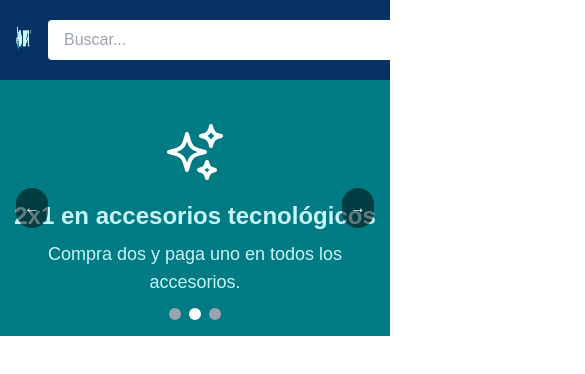
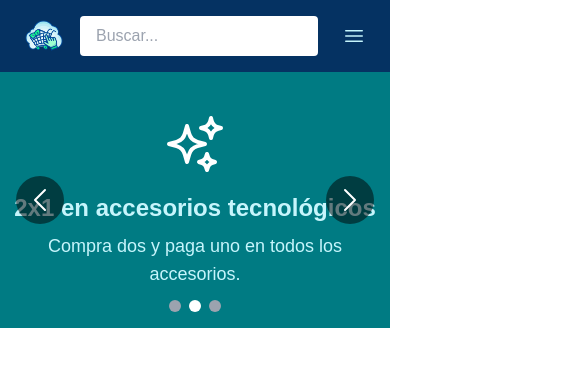
Before and after one commit to LeandroLicata/lean-market, a Next.js app: page / in a window 390 px wide. Shown: the top 374 px of the page, 585 px wide, since content can reach past the window. Built offline with nearby package versions, Linux system fonts and the light colour scheme.

Commit message:
navbar responsive

```diff
--- a/src/app/home/components/PromoSlider.tsx
+++ b/src/app/home/components/PromoSlider.tsx
@@ -5,6 +5,8 @@ import {
   ShoppingCartIcon,
   TruckIcon,
   SparklesIcon,
+  ChevronLeftIcon,
+  ChevronRightIcon,
 } from "@heroicons/react/24/outline";
 
 const PromoSlider = () => {
@@ -13,19 +15,19 @@ const PromoSlider = () => {
       title: "¡Descuento del 50% en Electrónica!",
       description: "Aprovecha nuestras ofertas exclusivas por tiempo limitado.",
       bgColor: "bg-promo-1",
-      icon: <ShoppingCartIcon  />, // Ícono para este slide
+      icon: <ShoppingCartIcon />,
     },
     {
       title: "2x1 en accesorios tecnológicos",
       description: "Compra dos y paga uno en todos los accesorios.",
       bgColor: "bg-promo-2",
-      icon: <SparklesIcon  />, // Ícono para este slide
+      icon: <SparklesIcon />,
     },
     {
       title: "Envío gratis en todas tus compras",
       description: "Solo válido hasta el domingo. ¡No te lo pierdas!",
       bgColor: "bg-promo-3",
-      icon: <TruckIcon  />, // Ícono para este slide
+      icon: <TruckIcon />,
     },
   ];
 
@@ -62,7 +64,9 @@ const PromoSlider = () => {
             className={`flex-shrink-0 w-full h-64 flex items-center justify-center ${slide.bgColor}`}
           >
             <div className="text-center text-primary">
-              <div className="mb-4 w-16 h-16 mx-auto text-white">{slide.icon}</div>
+              <div className="mb-4 w-16 h-16 mx-auto text-white">
+                {slide.icon}
+              </div>
               <h2 className="text-2xl md:text-4xl font-bold">{slide.title}</h2>
               <p className="mt-2 text-lg">{slide.description}</p>
             </div>
@@ -74,13 +78,13 @@ const PromoSlider = () => {
         onClick={prevSlide}
         className="absolute top-1/2 left-4 transform -translate-y-1/2 bg-black bg-opacity-50 text-white p-2 rounded-full hover:bg-opacity-75"
       >
-        &#8592;
+        <ChevronLeftIcon className="w-8 h-8" />
       </button>
       <button
         onClick={nextSlide}
         className="absolute top-1/2 right-4 transform -translate-y-1/2 bg-black bg-opacity-50 text-white p-2 rounded-full hover:bg-opacity-75"
       >
-        &#8594;
+        <ChevronRightIcon className="w-8 h-8" />
       </button>
 
       <div className="absolute bottom-4 left-1/2 transform -translate-x-1/2 flex space-x-2">
--- a/src/components/Navbar.tsx
+++ b/src/components/Navbar.tsx
@@ -1,6 +1,12 @@
+"use client";
+
+import { useState } from "react";
 import Link from "next/link";
+import { Bars3Icon, XMarkIcon } from "@heroicons/react/24/outline";
 
 export default function Navbar() {
+  const [isMenuOpen, setIsMenuOpen] = useState(false);
+
   const links = [
     { href: "/products", label: "Productos" },
     { href: "/cart", label: "Carrito" },
@@ -13,27 +19,59 @@ export default function Navbar() {
         <div className="flex items-center space-x-2">
           <img
             src="/images/lean-market-mini.png"
-            alt="Logo"
-            className="h-10 mr-4"
+            alt="Logo grande"
+            className="hidden md:block h-10 mr-4"
+          />
+
+          <img
+            src="/images/logo.png"
+            alt="Logo pequeño"
+            className="block md:hidden h-8 mr-4"
           />
         </div>
 
-        <div className="flex-1 mx-4">
+        <div className="flex flex-1 mx-4">
           <input
             type="search"
             placeholder="Buscar..."
-            className="w-[600px] px-4 py-2 rounded bg-white text-gray-700 placeholder-gray-400 focus:outline-none focus:ring-2 focus:ring-blue-500"
+            className="w-full max-w-lg px-4 py-2 rounded bg-white text-gray-700 placeholder-gray-400 focus:outline-none focus:ring-2 focus:ring-blue-500"
           />
         </div>
 
-        <div className="space-x-4">
+        <div className="hidden md:flex space-x-4">
           {links.map((link) => (
             <Link key={link.label} href={link.href} className="hover:underline">
               {link.label}
             </Link>
           ))}
         </div>
+
+        <button
+          className="md:hidden p-2"
+          onClick={() => setIsMenuOpen(!isMenuOpen)}
+        >
+          {isMenuOpen ? (
+            <XMarkIcon className="h-6 w-6 text-primary" />
+          ) : (
+            <Bars3Icon className="h-6 w-6 text-primary" />
+          )}
+        </button>
       </div>
+
+      {isMenuOpen && (
+        <div className="md:hidden mt-4 space-y-2">
+          {links.map((link) => (
+            <Link
+              key={link.label}
+              href={link.href}
+              className="block px-4 py-2 text-center hover:bg-gray-200"
+              onClick={() => setIsMenuOpen(false)}
+            >
+              {link.label}
+            </Link>
+          ))}
+        </div>
+      )}
     </nav>
   );
 }
```
Also changed, not shown: public/images/logo.png.
